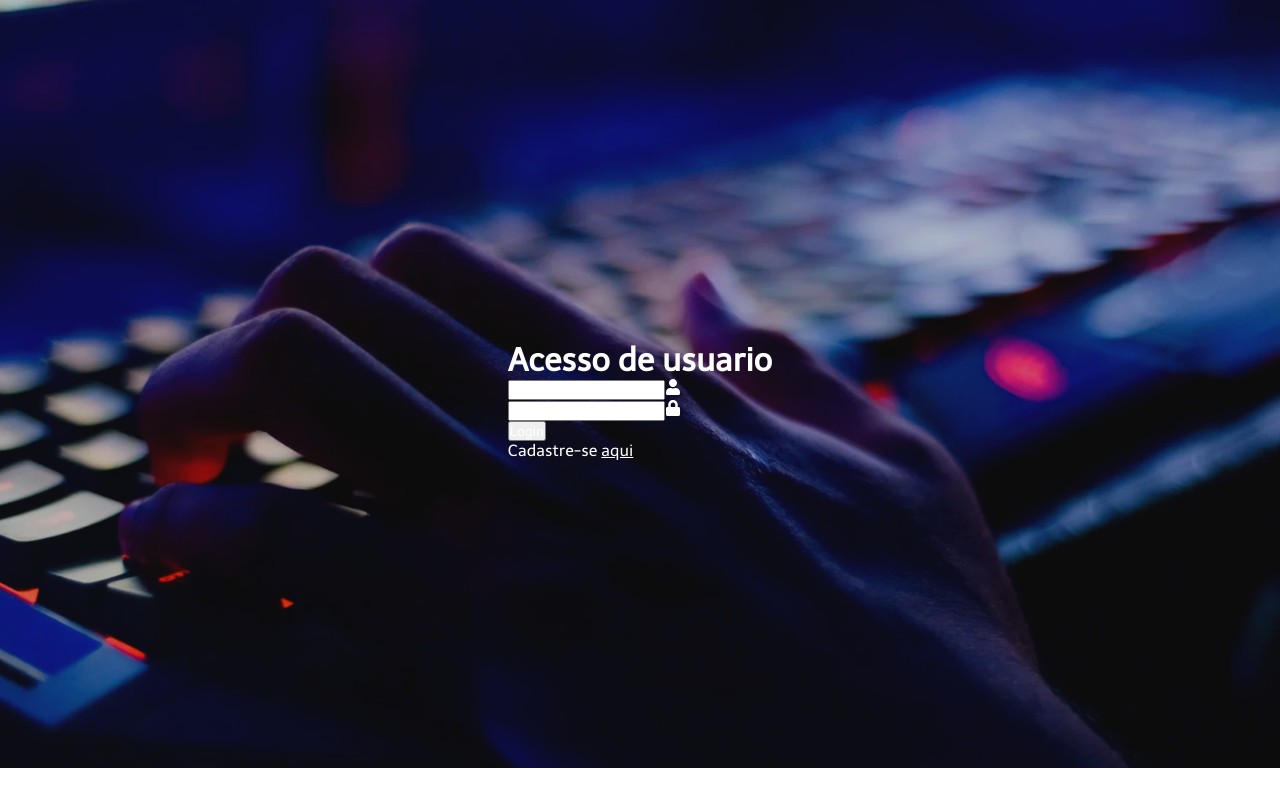
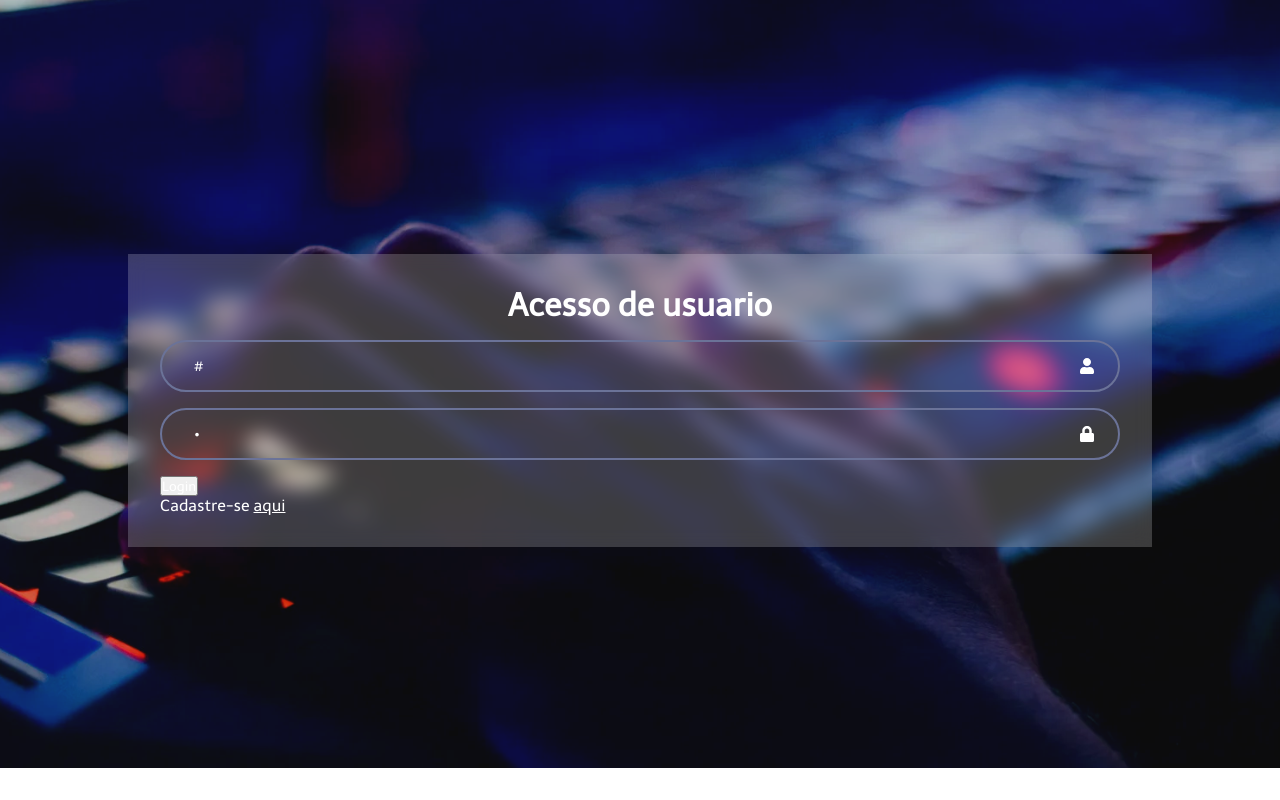
Before and after one commit to MarcioBADias/gestor-de-servicos-ti, a React (Vite) app: page / in a window 1280 px wide. Built offline with nearby package versions, Linux system fonts and the light colour scheme; a web font is replaced by a local one.

Commit message:
✔️ Css dos inputs e container do form

```diff
--- /dev/null
+++ b/src/components/Login/Login.css
@@ -0,0 +1,38 @@
+.container {
+  width: 80vw;
+  background-color: rgba(255, 255, 255, 0.2);
+  backdrop-filter: blur(10px);
+  padding: 2rem;
+}
+
+.container h1 {
+  text-align: center;
+}
+
+.container .input-field {
+  position: relative;
+  width: 100%;
+  margin: 1rem auto;
+}
+
+.input-field input {
+  width: 100%;
+  height: 100%;
+  background: transparent;
+  outline: none;
+  border: 2px solid var(--color-secondary);
+  border-radius: 50px;
+  padding: 1rem 2rem;
+}
+
+.input-field .icon {
+  position: absolute;
+  right: 25px;
+  top: 50%;
+  transform: translateY(-50%);
+}
+
+.container .recall-forget {
+  display: flex;
+  justify-content: space-between;
+}
--- a/src/components/Login/Login.jsx
+++ b/src/components/Login/Login.jsx
@@ -1,5 +1,6 @@
 import React from 'react'
 import { FaUser, FaLock } from 'react-icons/fa'
+import './Login.css'
 
 function Login() {
   return (
```
